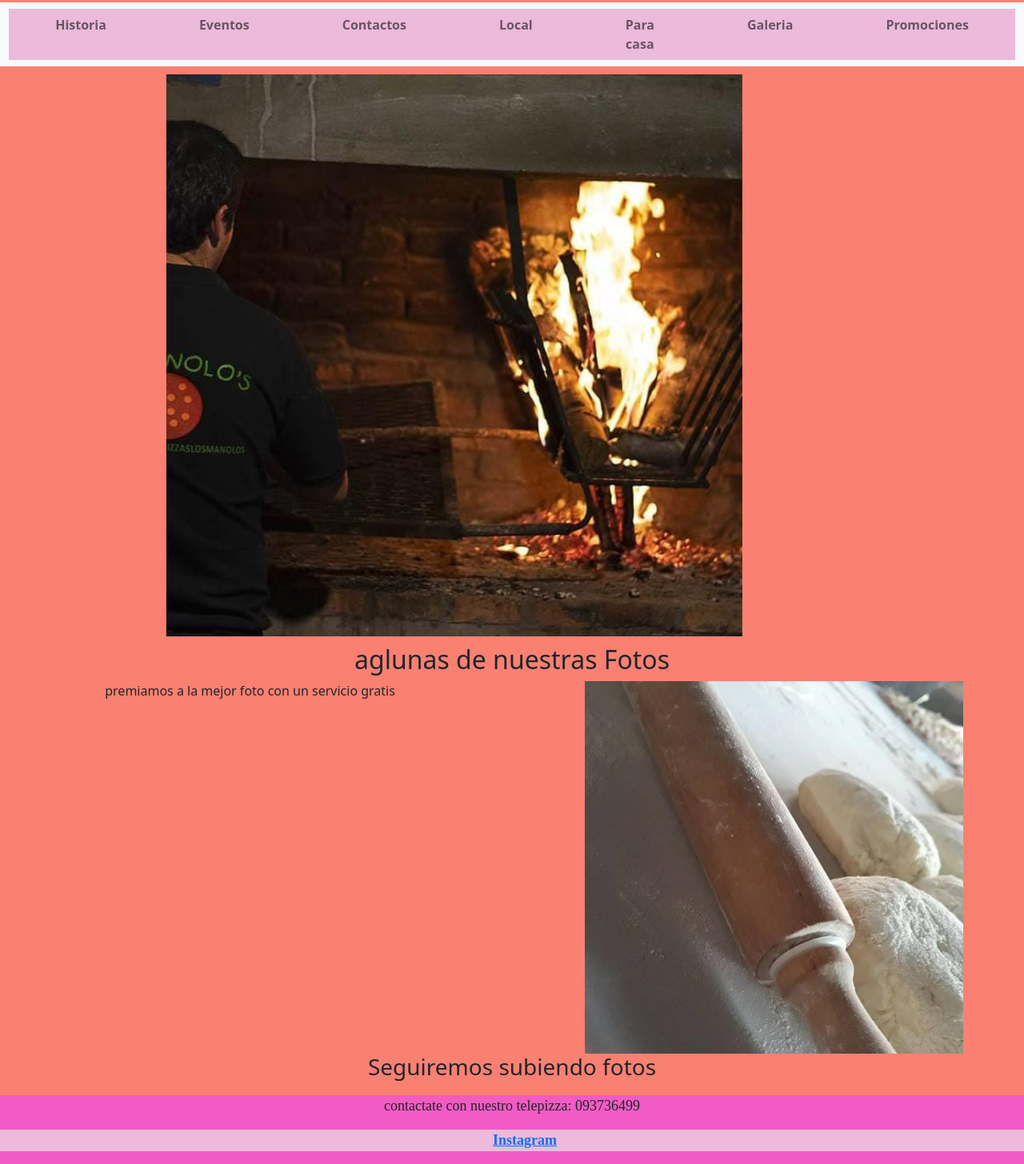
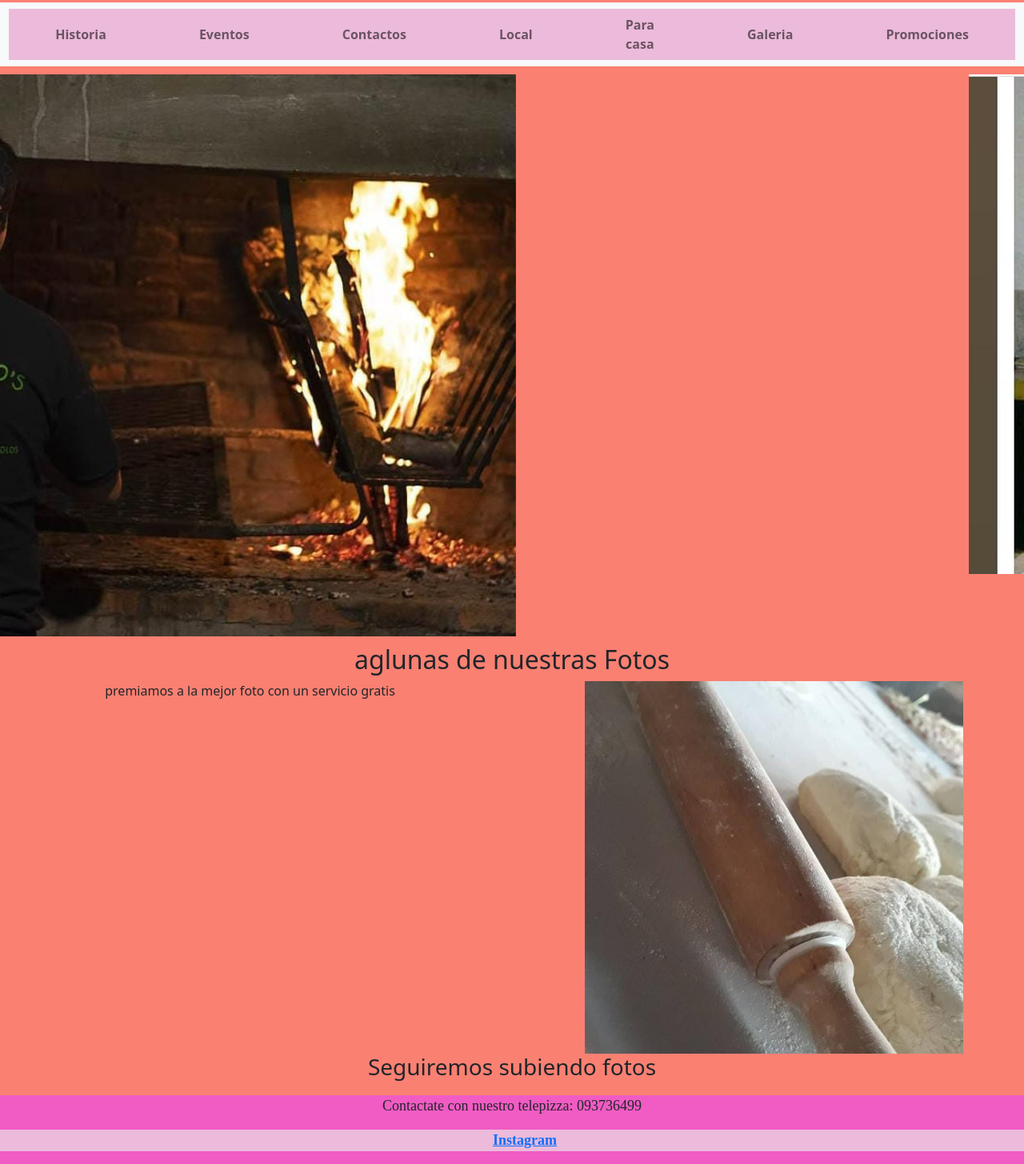
Before and after one commit to fedesas/proyecto-los-manolos, a plain HTML site: page paginas/galeria.html in a window 1280 px wide. Shown: the part 53-1509 px from the top of the page at 80% size. Drawn offline with nearby package versions, Linux system fonts and the light colour scheme.

Commit message:
commit con mayusculas

```diff
--- a/estilos.css
+++ b/estilos.css
@@ -64,25 +64,25 @@ ul {
 
 section {justify-content: center;}
 
-div.carousel-item { justify-items: center;}
+
 .imagenManolos {
     display: flex;
     flex-direction: row-reverse;
     margin-block: auto;
 }
-.navbarNav { max-width: 80%;}
+
 .imagenEventos {
     display: flex;
     flex-direction: row-reverse;
 }
-
+li {max-width: 15%;}
 .imagenMasa {
     display: flex;
     flex-direction: row-reverse;
 }
 
-
-
+ul {justify-content: center;
+align-items: center;}
 
 ul li {
     display: inline;
--- a/paginas/galeria.html
+++ b/paginas/galeria.html
@@ -15,7 +15,7 @@
 </head>
 
 <body class="grid-container">
-    <header class="grid-header">
+    <header class="grid-header ">
 
         <h1>Galeria</h1>
         <nav class="navbar navbar-expand-lg navbar-light invert bg-light">
@@ -106,7 +106,7 @@
 
 
     <footer class="grid-footer">
-        <p>contactate con nuestro telepizza: 093736499 </p>
+        <p>Contactate con nuestro telepizza: 093736499 </p>
 
         <ul>
 
```
Also changed, not shown: index.html (+2 -2 lines), paginas/contactos.html (+1 -1 lines), paginas/historia.html (+1 -1 lines), paginas/local.html (+1 -1 lines), paginas/promo.html (+1 -1 lines).
